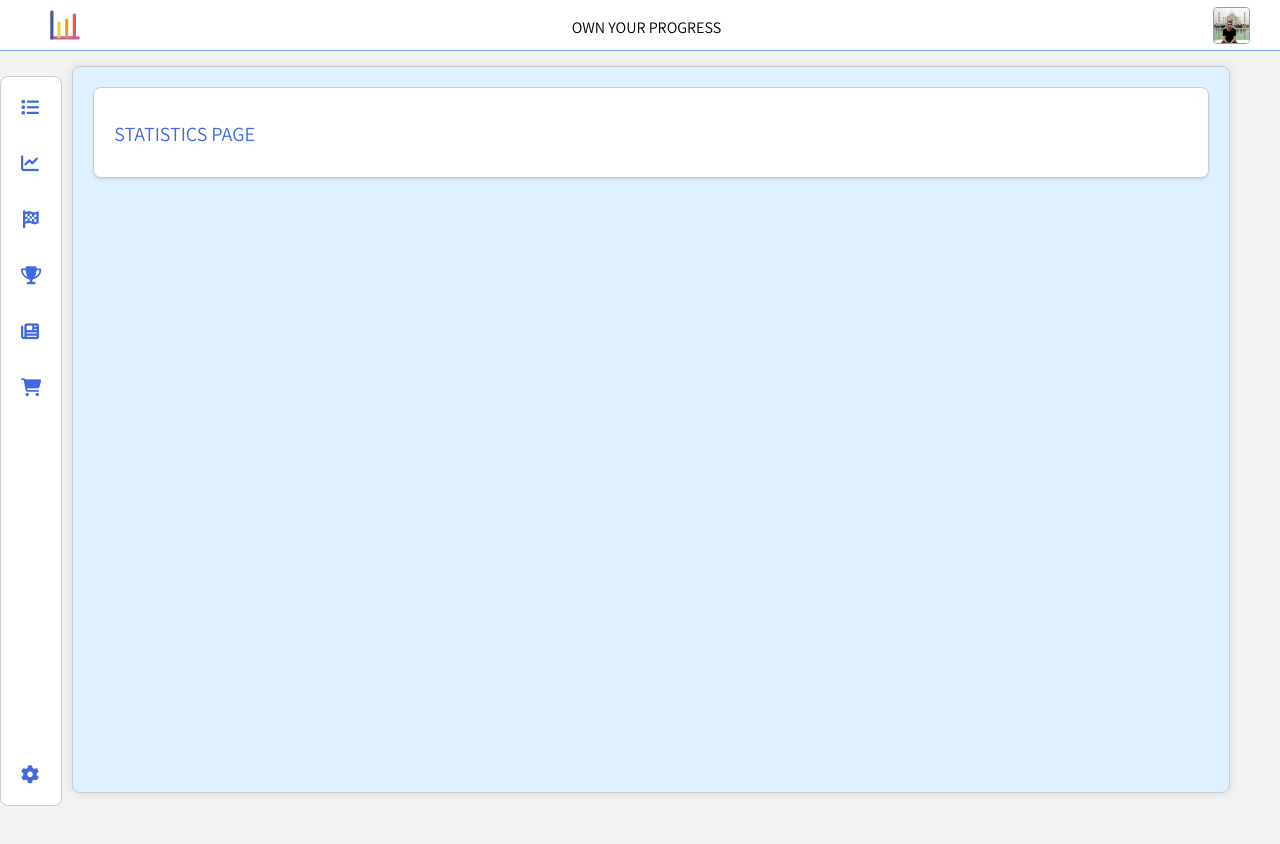
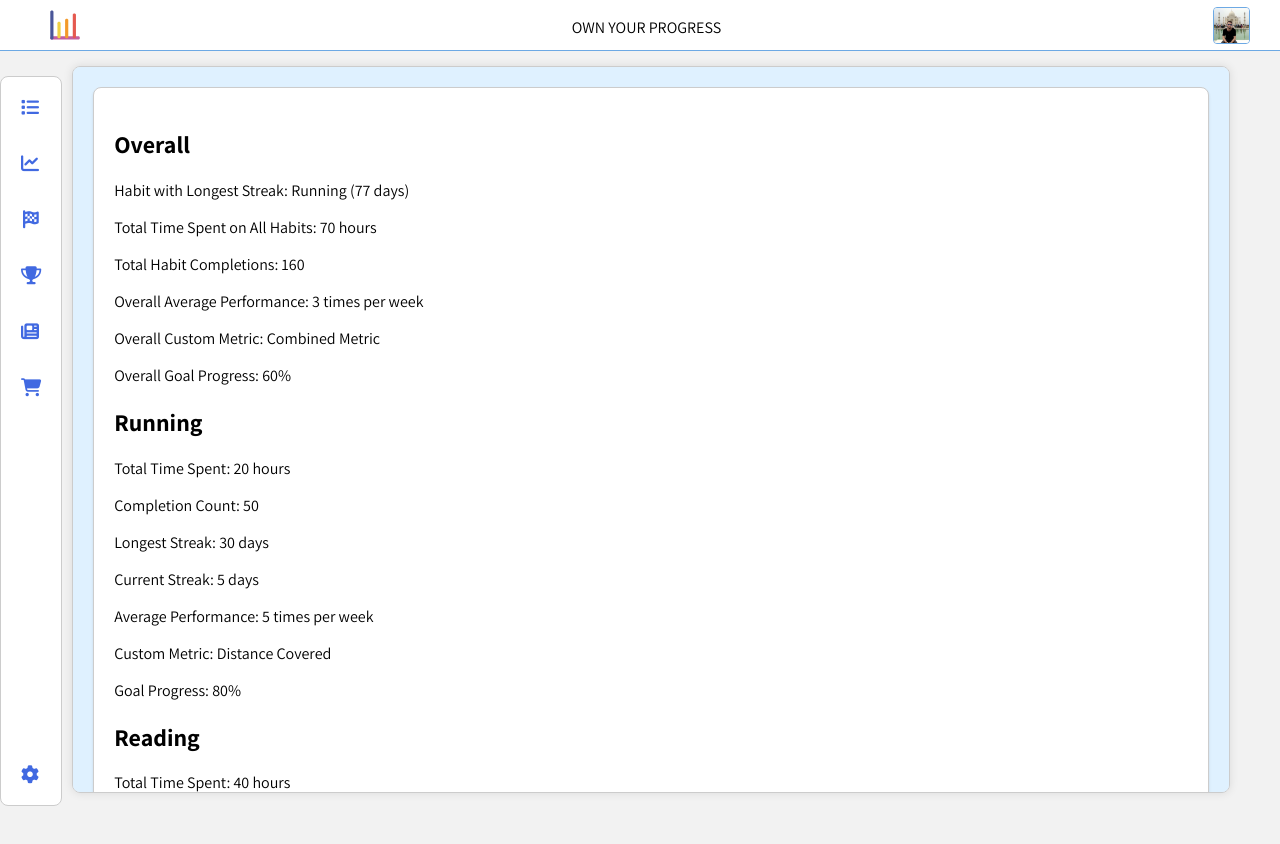
Before and after one commit to joseph-johnson27001/habits_tracker, a Vue app: page /#/statistics in a window 1280 px wide. Shown: the top 844 px of the page. Built offline with nearby package versions, Linux system fonts and the light colour scheme.

Commit message:
Dummy stats values

```diff
--- a/src/views/StatisticsPage.vue
+++ b/src/views/StatisticsPage.vue
@@ -1,5 +1,76 @@
 <template>
   <div class="card">
-    <h1>STATISTICS PAGE</h1>
+    <h2>Overall</h2>
+    <p>Habit with Longest Streak: {{ overall.longestStreakHabit }}</p>
+    <p>Total Time Spent on All Habits: {{ overall.totalTimeSpentAllHabits }}</p>
+    <p>Total Habit Completions: {{ overall.totalHabitCompletions }}</p>
+    <p>Overall Average Performance: {{ overall.overallAveragePerformance }}</p>
+    <p>Overall Custom Metric: {{ overall.overallCustomMetric }}</p>
+    <p>Overall Goal Progress: {{ overall.overallGoalProgress }}</p>
+    <div v-for="(habit, index) in habits" :key="index" class="habit-statistics">
+      <h2>{{ habit.name }}</h2>
+      <p>Total Time Spent: {{ habit.totalTimeSpent }}</p>
+      <p>Completion Count: {{ habit.completionCount }}</p>
+      <p>Longest Streak: {{ habit.longestStreak }}</p>
+      <p>Current Streak: {{ habit.currentStreak }}</p>
+      <p>Average Performance: {{ habit.averagePerformance }}</p>
+      <p>Custom Metric: {{ habit.customMetric }}</p>
+      <p>Goal Progress: {{ habit.goalProgress }}</p>
+      <!-- Add more statistics as needed -->
+    </div>
   </div>
 </template>
+
+<script>
+export default {
+  data() {
+    return {
+      habits: [
+        {
+          name: "Running",
+          totalTimeSpent: "20 hours",
+          completionCount: 50,
+          longestStreak: "30 days",
+          currentStreak: "5 days",
+          averagePerformance: "5 times per week",
+          customMetric: "Distance Covered",
+          goalProgress: "80%",
+        },
+        {
+          name: "Reading",
+          totalTimeSpent: "40 hours",
+          completionCount: 80,
+          longestStreak: "50 days",
+          currentStreak: "15 days",
+          averagePerformance: "3 times per week",
+          customMetric: "Books Completed",
+          goalProgress: "60%",
+        },
+        {
+          name: "Meditation",
+          totalTimeSpent: "10 hours",
+          completionCount: 30,
+          longestStreak: "20 days",
+          currentStreak: "8 days",
+          averagePerformance: "2 times per week",
+          customMetric: "Minutes Meditated",
+          goalProgress: "40%",
+        },
+        // Add more habits as needed
+      ],
+      overall: {
+        longestStreakHabit: "Running (77 days)",
+        totalTimeSpentAllHabits: "70 hours",
+        totalHabitCompletions: 160,
+        overallAveragePerformance: "3 times per week",
+        overallCustomMetric: "Combined Metric",
+        overallGoalProgress: "60%",
+      },
+    };
+  },
+};
+</script>
+
+<style scoped>
+/* Add your custom styles here */
+</style>
```
